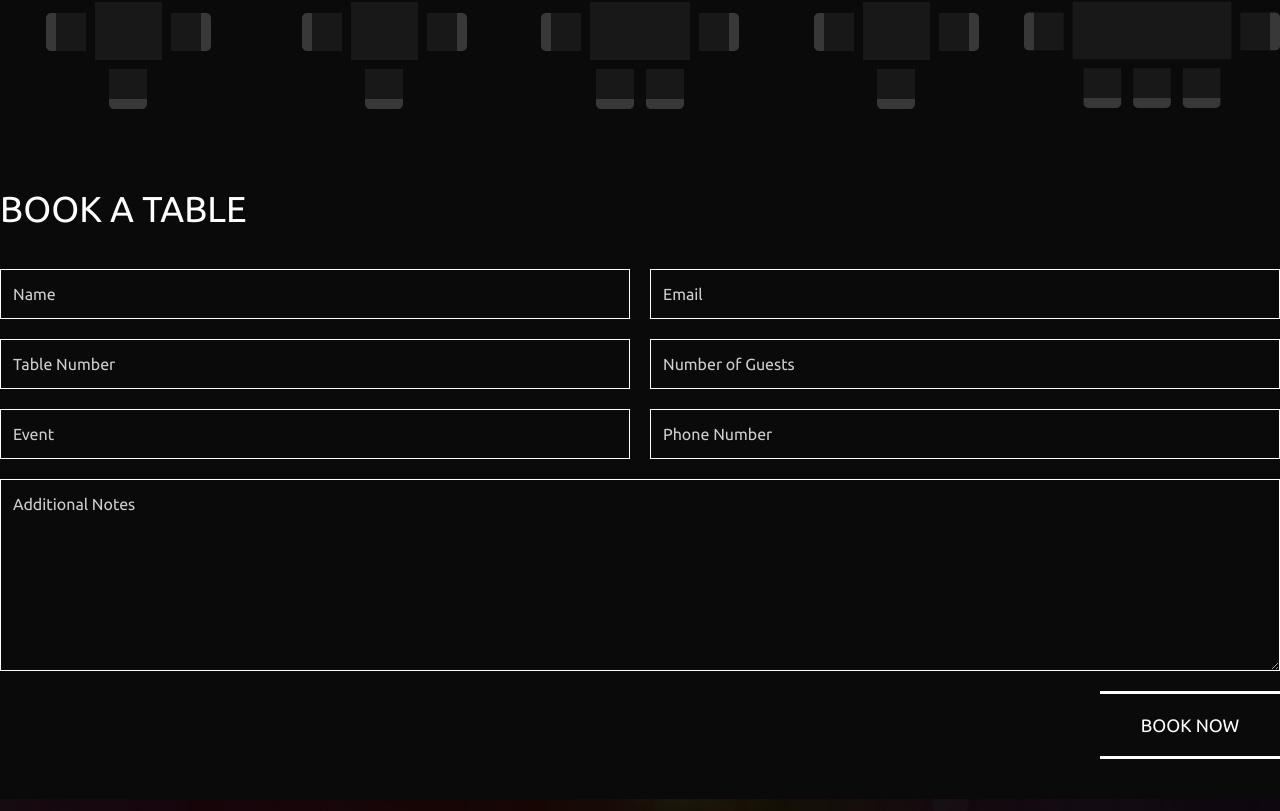
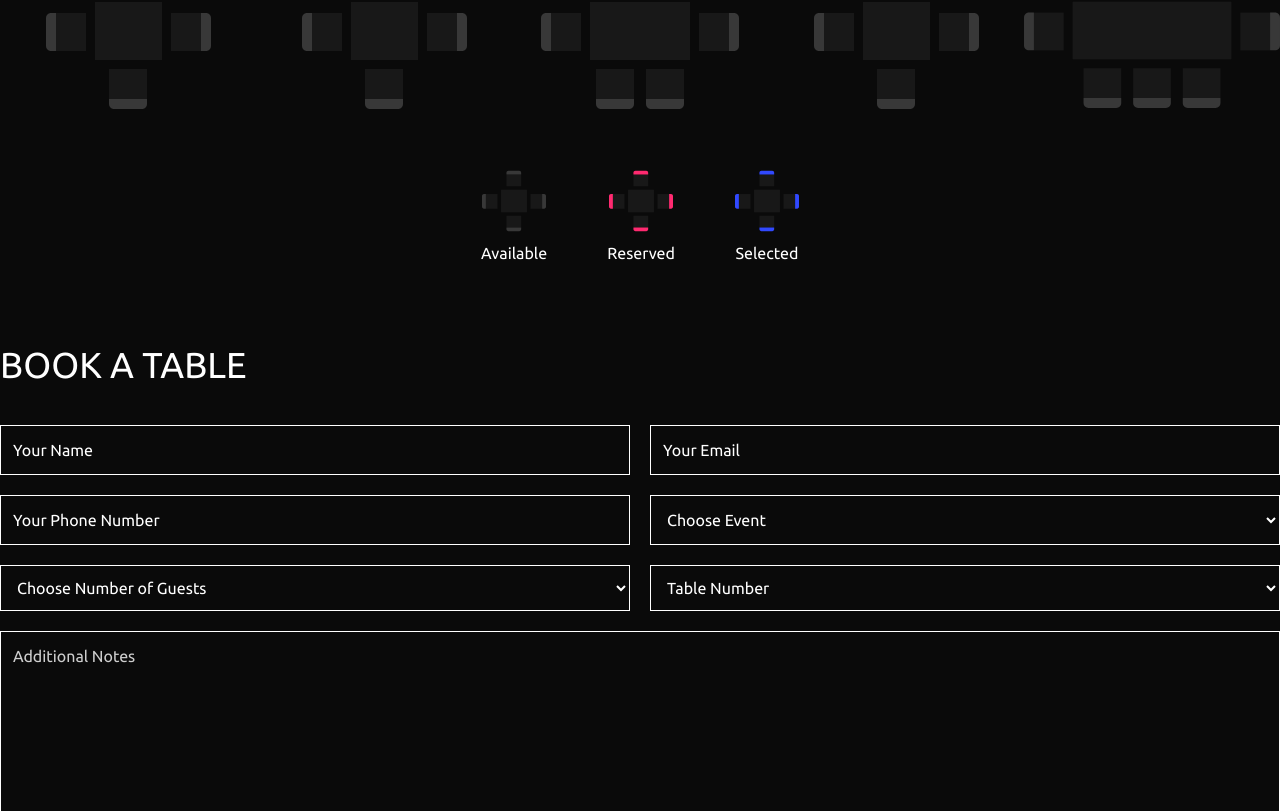
Before and after one commit to Smedegaardx/frontend_eksamen, a Next.js app: page /book-table in a window 1280 px wide. Shown: the part 798-1609 px from the top of the page. Built offline with nearby package versions, Linux system fonts and the light colour scheme.

Commit message:
Har tilføjet oversigt over bordstatus, samt svg'er der passer

```diff
--- a/src/components/Booking/BookingForm.jsx
+++ b/src/components/Booking/BookingForm.jsx
@@ -7,34 +7,48 @@ const BookingForm = () => {
       <form className="grid grid-cols-2 gap-5 mt-10">
         <input
           type="text"
-          placeholder="Name"
-          className="w-full border border-white text-white placeholder:text-white/80 focus:outline-none focus:border-brand focus:ring-1 focus:ring-brand p-3"
+          placeholder="Your Name"
+          className="w-full border border-white text-white placeholder:text-white focus:outline-none focus:border-brand focus:ring-1 focus:ring-brand p-3"
         ></input>
+
         <input
           type="email"
-          placeholder="Email"
-          className="w-full border border-white text-white placeholder:text-white/80 focus:outline-none focus:border-brand focus:ring-1 focus:ring-brand p-3"
+          placeholder="Your Email"
+          className="w-full border border-white text-white placeholder:text-white focus:outline-none focus:border-brand focus:ring-1 focus:ring-brand p-3"
         ></input>
+
         <input
           type="text"
-          placeholder="Table Number"
-          className="w-full border border-white text-white placeholder:text-white/80 focus:outline-none focus:border-brand focus:ring-1 focus:ring-brand p-3"
+          placeholder="Your Phone Number"
+          className="w-full border border-white text-white placeholder:text-white focus:outline-none focus:border-brand focus:ring-1 focus:ring-brand p-3"
         ></input>
-        <input
-          type="text"
-          placeholder="Number of Guests"
-          className="w-full border border-white text-white placeholder:text-white/80 focus:outline-none focus:border-brand focus:ring-1 focus:ring-brand p-3"
-        ></input>
-        <input
-          type="text"
-          placeholder="Event"
-          className="w-full border border-white text-white placeholder:text-white/80 focus:outline-none focus:border-brand focus:ring-1 focus:ring-brand p-3"
-        ></input>
-        <input
-          type="text"
-          placeholder="Phone Number"
-          className="w-full border border-white text-white placeholder:text-white/80 focus:outline-none focus:border-brand focus:ring-1 focus:ring-brand p-3"
-        ></input>
+
+        <select className="w-full border border-white text-white placeholder:text-white focus:outline-none focus:border-brand focus:ring-1 focus:ring-brand p-3">
+          <option value="">Choose Event</option>
+          <option value="event1">Event 1</option>
+          <option value="event2">Event 2</option>
+        </select>
+
+        <select className="w-full border border-white text-white placeholder:text-white focus:outline-none focus:border-brand focus:ring-1 focus:ring-brand p-3">
+          <option value="">Choose Number of Guests</option>
+          <option value="1">1 Guest</option>
+          <option value="2">2 Guests</option>
+          <option value="3">3 Guests</option>
+          <option value="4">4 Guests</option>
+          <option value="5">5 Guests</option>
+          <option value="6">6 Guests</option>
+          <option value="7">7 Guests</option>
+          <option value="8">8 Guests</option>
+        </select>
+
+        <select className="w-full border border-white text-white placeholder:text-white focus:outline-none focus:border-brand focus:ring-1 focus:ring-brand p-3">
+          <option value="">Table Number</option>
+          <option value="1">Table 1</option>
+          <option value="2">Table 2</option>
+          <option value="3">Table 3</option>
+          <option value="4">Table 4</option>
+        </select>
+
         <textarea
           placeholder="Additional Notes"
           className="w-full border border-white text-white placeholder:text-white/80 focus:outline-none focus:border-brand focus:ring-1 focus:ring-brand p-3 min-h-48 resize-y col-span-2"
--- a/src/components/Booking/TableBooking.jsx
+++ b/src/components/Booking/TableBooking.jsx
@@ -2,23 +2,54 @@ import Image from "next/image";
 
 const TableBooking = () => {
   return (
+    <article>
       <div className="hidden w-full md:grid md:grid-cols-5 gap-y-10 items-center justify-items-center">
         <img src="/assets/table/table_1.svg" alt="Small table" className="" />
         <img src="/assets/table/table_1.svg" alt="Small table" className="" />
         <img src="/assets/table/table_2.svg" alt="Small table" className="" />
         <img src="/assets/table/table_1.svg" alt="Small table" className="" />
         <img src="/assets/table/table_3.svg" alt="Small table" className="" />
+
         <img src="/assets/table/table_1.svg" alt="Small table" className="" />
         <img src="/assets/table/table_1.svg" alt="Small table" className="" />
         <img src="/assets/table/table_2.svg" alt="Small table" className="" />
         <img src="/assets/table/table_1.svg" alt="Small table" className="" />
         <img src="/assets/table/table_3.svg" alt="Small table" className="" />
+
         <img src="/assets/table/table_1.svg" alt="Small table" className="" />
         <img src="/assets/table/table_1.svg" alt="Small table" className="" />
         <img src="/assets/table/table_2.svg" alt="Small table" className="" />
         <img src="/assets/table/table_1.svg" alt="Small table" className="" />
         <img src="/assets/table/table_3.svg" alt="Small table" className="" />
       </div>
+
+      <div className="flex gap-15 mt-15 justify-center">
+        <div className="flex flex-col items-center gap-2">
+          <img
+            src="/assets/table/table_1.svg"
+            alt="Small table"
+            className="h-16 w-16"
+          />
+          <p>Available</p>
+        </div>
+        <div className="flex flex-col items-center gap-2">
+          <img
+            src="/assets/table/table_1_booked.svg"
+            alt="Small table"
+            className="h-16 w-16"
+          />
+          <p>Reserved</p>
+        </div>
+        <div className="flex flex-col items-center gap-2">
+          <img
+            src="/assets/table/table_1_selected.svg"
+            alt="Small table"
+            className="h-16 w-16"
+          />
+          <p>Selected</p>
+        </div>
+      </div>
+    </article>
   );
 };
 
```
Also changed, not shown: public/assets/table/table_1_booked.svg (added), public/assets/table/table_1_selected.svg (added). Lines whose indentation alone changed are shown as unchanged.
